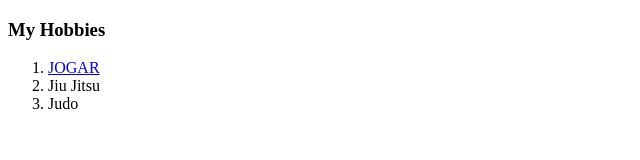
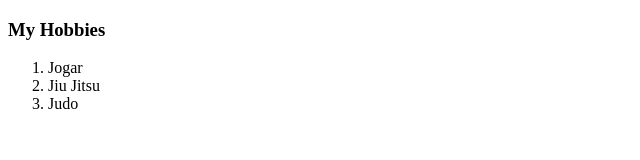
Before and after one commit to EduardoGubert/cv, a plain HTML site: page hobbies.html in a window 1280 px wide. Shown: the full height of the page, 0-640 px from the left. Drawn offline with Linux system fonts and the light colour scheme.

Commit message:
Mudando o Link do Lol (tirando)

```diff
--- a/hobbies.html
+++ b/hobbies.html
@@ -7,7 +7,7 @@
     <body>
     <h3>My Hobbies</h3>
         <ol>
-            <li><a href="https://na.leagueoflegends.com/pt-br/">JOGAR</a></li>
+            <li>Jogar</a></li>
             <li>Jiu Jitsu</li>
             <li> Judo</li>
         </ol>
```
